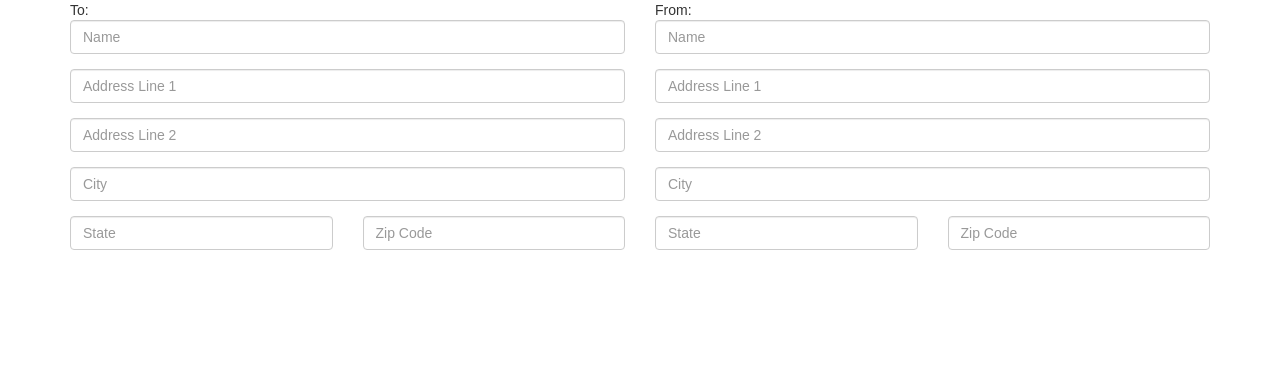
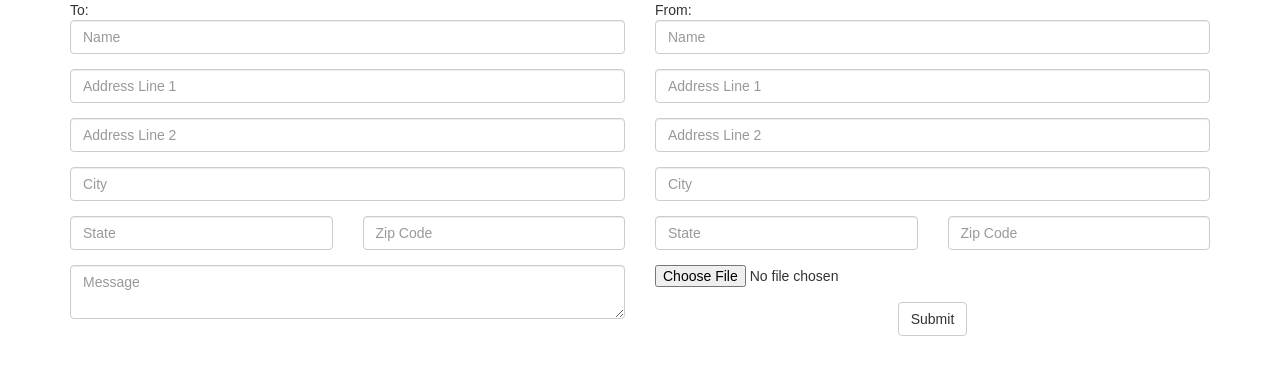
Before and after one commit to jonathandavidlewis/hellopostal, a React (Create React App) app: page / in a window 1280 px wide. Shown: the top 374 px of the page. Built offline with nearby package versions, Linux system fonts and the light colour scheme.

Commit message:
Add file upload element

```diff
--- a/src/Form.js
+++ b/src/Form.js
@@ -1,5 +1,5 @@
 import React, { Component } from 'react';
-import { FormControl, FormGroup, Col, Row, Grid } from 'react-bootstrap';
+import { FormControl, FormGroup, Col, Row, Grid, Button } from 'react-bootstrap';
 
 export default class Form extends Component {
   constructor() {
@@ -18,12 +18,20 @@ export default class Form extends Component {
       toAddressCity: '',
       toAddressState: '',
       toAddressZip: '',
+      toMessage: '',
+      imageFile: ''
     };
+
+    this.handleSubmit = this.handleSubmit.bind(this);
+  }
+
+  handleSubmit(e) {
+    e.preventDefault();
   }
 
   render() {
     return (
-      <form>
+      <form onSubmit={this.handleSubmit}>
         <Grid>
           <Row>
             <Col md={6}>
@@ -45,7 +53,6 @@ export default class Form extends Component {
                 />
               </FormGroup>
               <FormGroup>
-
                 <FormControl
                   type="text"
                   value={this.state.toAddressLine2}
@@ -53,9 +60,7 @@ export default class Form extends Component {
                   onChange={(event) => { this.setState({ toAddressLine2: event.target.value }) }}
                 />
               </FormGroup>
-
               <FormGroup>
-
                 <FormControl
                   type="text"
                   value={this.state.toAddressCity}
@@ -63,11 +68,9 @@ export default class Form extends Component {
                   onChange={(event) => { this.setState({ toAddressCity: event.target.value }) }}
                 />
               </FormGroup>
-
               <Row>
                 <Col md={6}>
                   <FormGroup>
-
                     <FormControl
                       type="text"
                       value={this.state.toAddressState}
@@ -75,11 +78,9 @@ export default class Form extends Component {
                       onChange={(event) => { this.setState({ toAddressState: event.target.value }) }}
                     />
                   </FormGroup>
-
                 </Col>
                 <Col md={6}>
                   <FormGroup>
-
                     <FormControl
                       type="text"
                       value={this.state.toAddressZip}
@@ -87,9 +88,16 @@ export default class Form extends Component {
                       onChange={(event) => { this.setState({ toAddressZip: event.target.value }) }}
                     />
                   </FormGroup>
-
                 </Col>
               </Row>
+              <FormGroup>
+                <FormControl
+                  componentClass="textarea"
+                  value={this.state.toMessage}
+                  placeholder="Message"
+                  onChange={(event) => { this.setState({ toMessage: event.target.value }) }}
+                />
+              </FormGroup>
             </Col>
             <Col md={6}>
               <div className="text-left">From:</div>
@@ -110,7 +118,6 @@ export default class Form extends Component {
                 />
               </FormGroup>
               <FormGroup>
-
                 <FormControl
                   type="text"
                   value={this.state.fromAddressLine2}
@@ -118,9 +125,7 @@ export default class Form extends Component {
                   onChange={(event) => { this.setState({ fromAddressLine2: event.target.value }) }}
                 />
               </FormGroup>
-
               <FormGroup>
-
                 <FormControl
                   type="text"
                   value={this.state.fromAddressCity}
@@ -128,12 +133,9 @@ export default class Form extends Component {
                   onChange={(event) => { this.setState({ fromAddressCity: event.target.value }) }}
                 />
               </FormGroup>
-
               <Row>
                 <Col md={6}>
-
                   <FormGroup>
-
                     <FormControl
                       type="text"
                       value={this.state.fromAddressState}
@@ -141,11 +143,9 @@ export default class Form extends Component {
                       onChange={(event) => { this.setState({ fromAddressState: event.target.value }) }}
                     />
                   </FormGroup>
-
                 </Col>
                 <Col md={6}>
                   <FormGroup>
-
                     <FormControl
                       type="text"
                       value={this.state.fromAddressZip}
@@ -153,9 +153,17 @@ export default class Form extends Component {
                       onChange={(event) => { this.setState({ fromAddressZip: event.target.value }) }}
                     />
                   </FormGroup>
-
                 </Col>
               </Row>
+              <FormGroup>
+                <FormControl
+                  type="file"
+                  onChange={(event) => {
+                    this.setState({ imageFile: event.target.files[0] });
+                  }}
+                />
+              </FormGroup>
+              <Button type="submit">Submit</Button>
             </Col>
           </Row>
         </Grid>
```
Also changed, not shown: package.json (+4 -3 lines), 1 other file (tests, documents, lock files or other folders).
